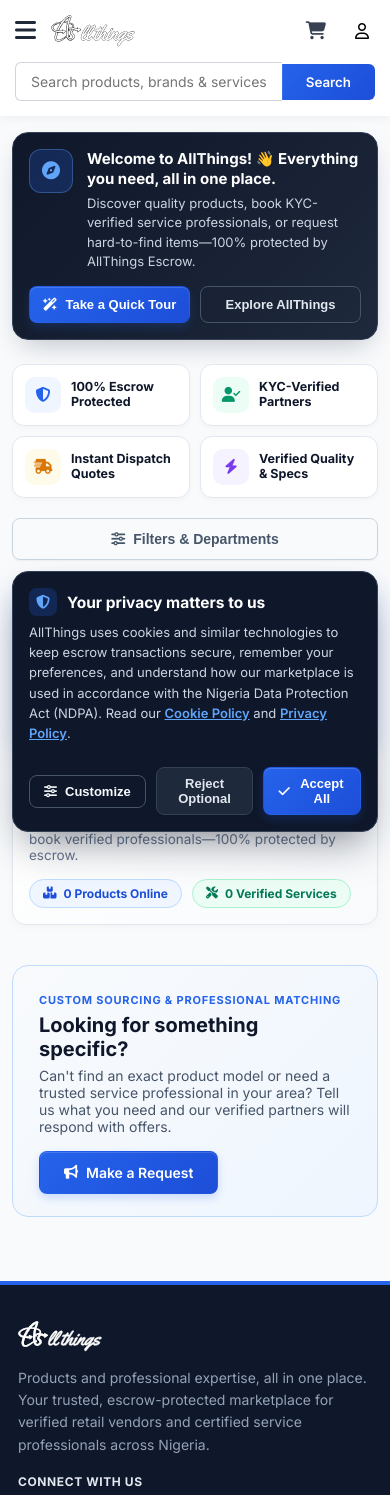
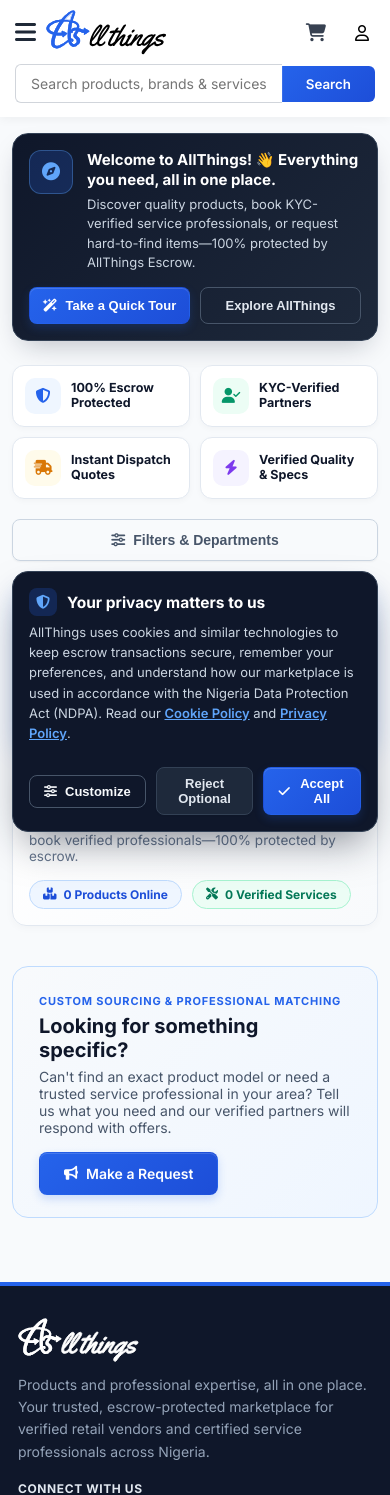
Before and after one commit to AllThings-Marketplace/allthings-marketplace, a Django app: page / in a window 390 px wide. Shown: the top 1495 px of the page. Run offline with Django 5.2, Linux system fonts and the light colour scheme; data that the repository does not hold is empty; parts of the project's set-up code (start-up, migrations or seed data) failed here and were passed over; some libraries are stand-ins or nearby versions.

Commit message:
Add refined AllThings wordmark SVG and increase navbar/footer logo size

```diff
--- a/static/css/core/global.css
+++ b/static/css/core/global.css
@@ -159,8 +159,8 @@ body {
 @media (max-width: 768px) {
     .navbar {
         flex-wrap: wrap;
-        padding: 15px;
-        gap: 15px;
+        padding: 14px 15px;
+        gap: 12px;
     }
 
     .brand-logo {
@@ -190,7 +190,7 @@ body {
 .nav-left {
     display: flex;
     align-items: center;
-    gap: 15px;
+    gap: 12px;
 }
 
 .mobile-menu-btn {
@@ -316,6 +316,7 @@ body {
 
     .nav-left {
         flex-grow: 1;
+        gap: 10px;
     }
 }
 
@@ -326,7 +327,7 @@ html {
 }
 
 /* ==========================================================================
-   ESTABLISHED MARKETPLACE FOOTER COMPONENT (global.css v2.6)
+   ESTABLISHED MARKETPLACE FOOTER COMPONENT (global.css v2.7)
    ========================================================================== */
 .site-footer {
     background-color: #0f172a;
@@ -977,26 +978,32 @@ html {
 }
 
 /* ==========================================================================
-   BRAND WORDMARK LOGO & INITIAL VISIBILITY HELPERS (global.css v2.6)
+   BRAND WORDMARK LOGO & INITIAL VISIBILITY HELPERS (global.css v2.7)
    ========================================================================== */
 .hidden-initial {
     display: none;
 }
 
 .brand-logo-icon {
-    height: 38px;
+    height: 54px;
     width: auto;
+    max-width: 215px;
     object-fit: contain;
     display: block;
+    margin: -6px 0;
 }
 
 .mobile-drawer .drawer-header .brand-logo-icon {
-    height: 32px;
+    height: 44px;
+    width: auto;
+    max-width: 180px;
+    margin: -4px 0;
 }
 
 .footer-logo-icon {
-    height: 44px;
+    height: 60px;
     width: auto;
+    max-width: 240px;
     object-fit: contain;
     display: block;
     filter: brightness(0) invert(1);
@@ -1015,12 +1022,14 @@ html {
     }
 
     .brand-logo-icon {
-        height: 32px;
+        height: 46px;
+        max-width: 180px;
+        margin: -4px 0;
     }
 }
 
 /* ==========================================================================
-   CUSTOM 404 & 500 ERROR RECOVERY PAGES (global.css v2.6)
+   CUSTOM 404 & 500 ERROR RECOVERY PAGES (global.css v2.7)
    ========================================================================== */
 .error-page-shell {
     max-width: 640px;
```
Also changed, not shown: static/images/all-things-wordmark-refined.svg.
